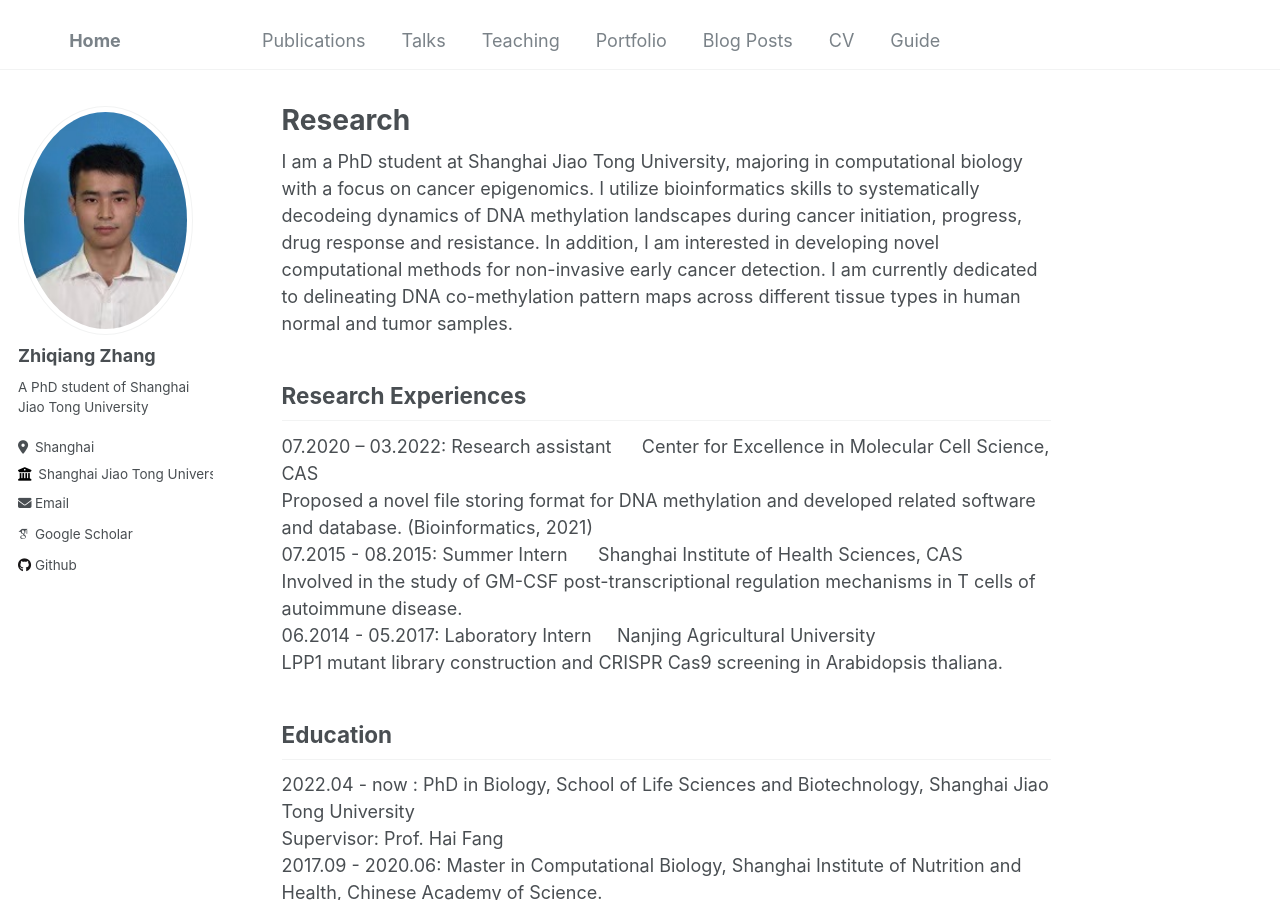
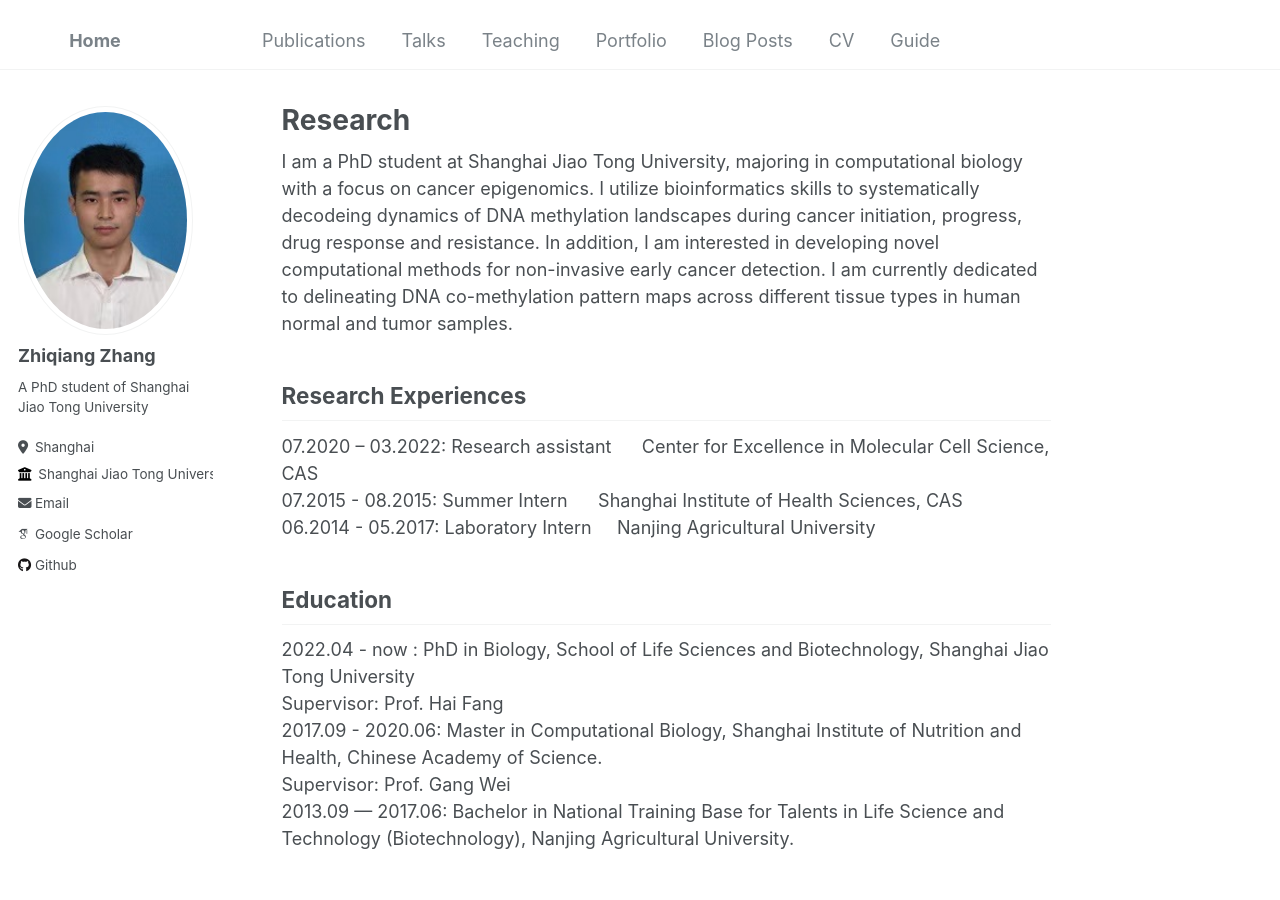
Before and after one commit to zhangzhiqiang2020/zhangzhiqiang2020.github.io, a Jekyll site: the page built from _pages/about.md, in a window 1280 px wide and 900 px high. Built offline with Jekyll 4.4.1, drawn with Linux system fonts in a browser that asks for light colours; some web fonts are replaced.

Commit message:
personal web

```diff
--- a/_pages/about.md
+++ b/_pages/about.md
@@ -12,11 +12,11 @@ I am a PhD student at Shanghai Jiao Tong University, majoring in computational b
 Research Experiences
 ------
 07.2020 – 03.2022: Research assistant &nbsp;&nbsp;&nbsp;&nbsp; Center for Excellence in Molecular Cell Science, CAS <br/>
-Proposed a novel file storing format for DNA methylation and developed related software and database. (Bioinformatics, 2021) <br/>
+<!-- Proposed a novel file storing format for DNA methylation and developed related software and database. (Bioinformatics, 2021) <br/> -->
 07.2015 - 08.2015: Summer Intern &nbsp;&nbsp;&nbsp;&nbsp; Shanghai Institute of Health Sciences, CAS  <br/>
-Involved in the study of GM-CSF post-transcriptional regulation mechanisms in T cells of autoimmune disease. <br/>
+<!-- Involved in the study of GM-CSF post-transcriptional regulation mechanisms in T cells of autoimmune disease. <br/> -->
 06.2014 - 05.2017: Laboratory Intern&nbsp;&nbsp;&nbsp;&nbsp; Nanjing Agricultural University <br/>
-LPP1 mutant library construction and CRISPR Cas9 screening in Arabidopsis thaliana. <br/>
+<!-- LPP1 mutant library construction and CRISPR Cas9 screening in Arabidopsis thaliana. <br/> -->
 
 Education
 ------
```
